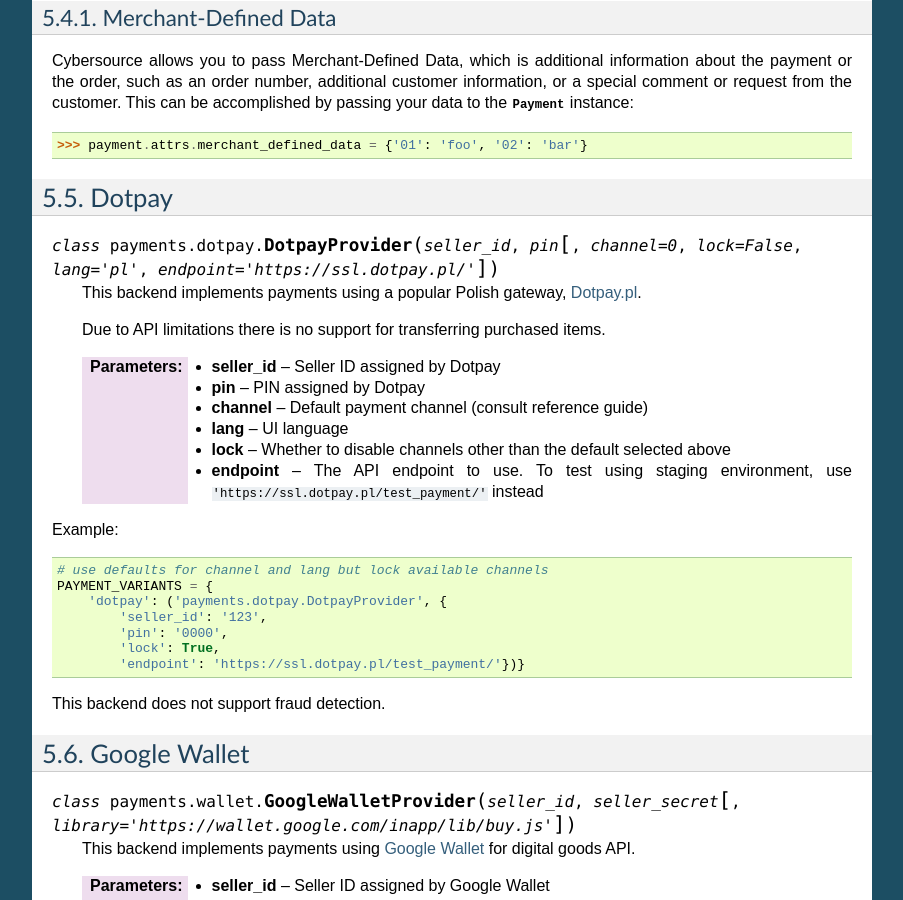
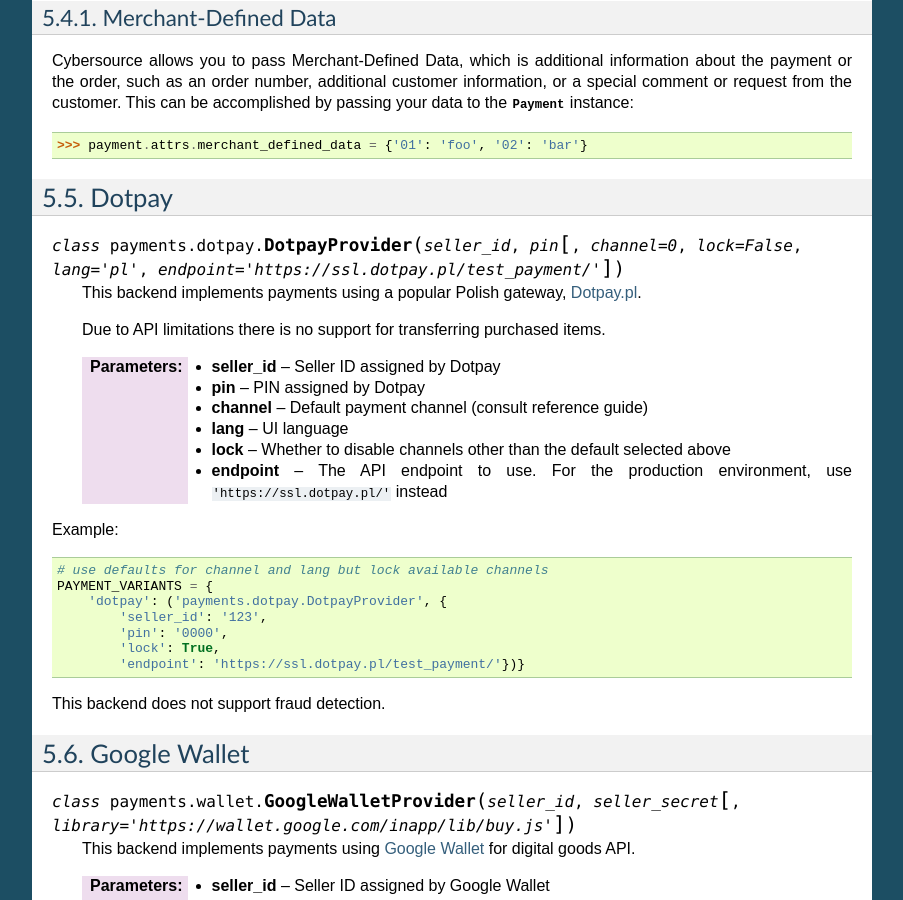
Before and after one commit to jazzband/django-payments, a Sphinx documentation site: the page built from doc/modules.rst, in a window 1280 px wide and 900 px high, scrolled down 1722 px. Shown: the whole window, without its empty margins (198-1101 px from the left). Built offline with Sphinx 7.4.7, drawn with Linux system fonts in a browser that asks for light colours.

Commit message:
Describe correctly the class state

```diff
--- a/doc/modules.rst
+++ b/doc/modules.rst
@@ -98,7 +98,7 @@
 Dotpay
 ------
 
-.. class:: payments.dotpay.DotpayProvider(seller_id, pin[, channel=0, lock=False, lang='pl', endpoint='https://ssl.dotpay.pl/'])
+.. class:: payments.dotpay.DotpayProvider(seller_id, pin[, channel=0, lock=False, lang='pl', endpoint='https://ssl.dotpay.pl/test_payment/'])
 
    This backend implements payments using a popular Polish gateway, `Dotpay.pl <http://www.dotpay.pl>`_.
 
@@ -110,7 +110,7 @@
    :param channel: Default payment channel (consult reference guide)
    :param lang: UI language
    :param lock: Whether to disable channels other than the default selected above
-   :param endpoint: The API endpoint to use. To test using staging environment, use ``'https://ssl.dotpay.pl/test_payment/'`` instead
+   :param endpoint: The API endpoint to use. For the production environment, use ``'https://ssl.dotpay.pl/'`` instead
 
 Example::
 
```
